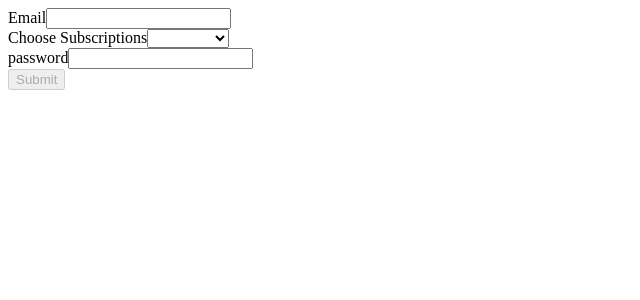
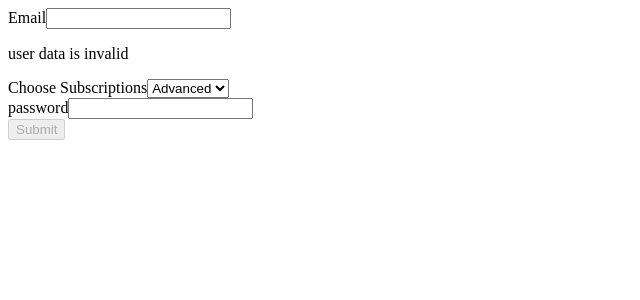
Before and after one commit to Giulia-M/template-drivenforms, an Angular app in the folder app01/: page / in a window 1280 px wide. Shown: the top 300 px of the page, without its empty margins (0-640 px from the left). Built offline with nearby package versions, Linux system fonts and the light colour scheme.

Commit message:
grouping form controls

```diff
--- a/app01/src/app/app.component.html
+++ b/app01/src/app/app.component.html
@@ -2,6 +2,7 @@
   <div class="row">
     <div class="col-xs-12 col-sm-10 col-md-8 col-sm-offset-1 col-md-offset-2">
       <form (ngSubmit)="onSubmit()" #formDisplay="ngForm">
+        <div ngModelGroup="userData" #userData="ngModelGroup">
           <div>
             <div class="form-group">
               <label for="email">Email</label>
@@ -15,17 +16,19 @@
                 #email="ngModel"
               />
               <p *ngIf="email.invalid && email.touched">
-              please enter a valid value
+                please enter a valid email
               </p>
             </div>
           </div>
+
+          <p *ngIf="userData.invalid">user data is invalid</p>
 
           <div class="form-group">
             <label for="subscriptions">Choose Subscriptions</label>
             <select
               id="subscriptions"
               class="form-control"
-            ngModel
+              [ngModel]="defaultQuestion"
               name="subscriptions"
             >
               <option value="basic">Basic</option>
@@ -45,7 +48,7 @@
               #password="ngModel"
             />
             <p *ngIf="password.invalid && password.touched">
-            please enter a valid value
+              please enter a valid password
             </p>
           </div>
 
@@ -56,7 +59,13 @@
           >
             Submit
           </button>
+        </div>
       </form>
+      <div>
+        <p *ngIf="formDisplay.invalid && formDisplay.touched">
+          the Form is invalid
+        </p>
+      </div>
       <!-- Add a Form with the following Inputs (and Validators)
            1) Mail address (should not be empty and should be an email address)
            2) A Dropdown which allows the user to select from three different Subscriptions ("Basic", "Advanced", "Pro")
--- a/app01/src/app/app.component.ts
+++ b/app01/src/app/app.component.ts
@@ -8,7 +8,8 @@ import { NgForm } from '@angular/forms';
 })
 export class AppComponent {
   title = 'app01';
-
+  defaultQuestion = 'advanced';
+  userData = '';
   @ViewChild('formDisplay') formSignup: NgForm | undefined;
 
   onSubmit() {
```
Lines whose indentation alone changed are shown as unchanged.
